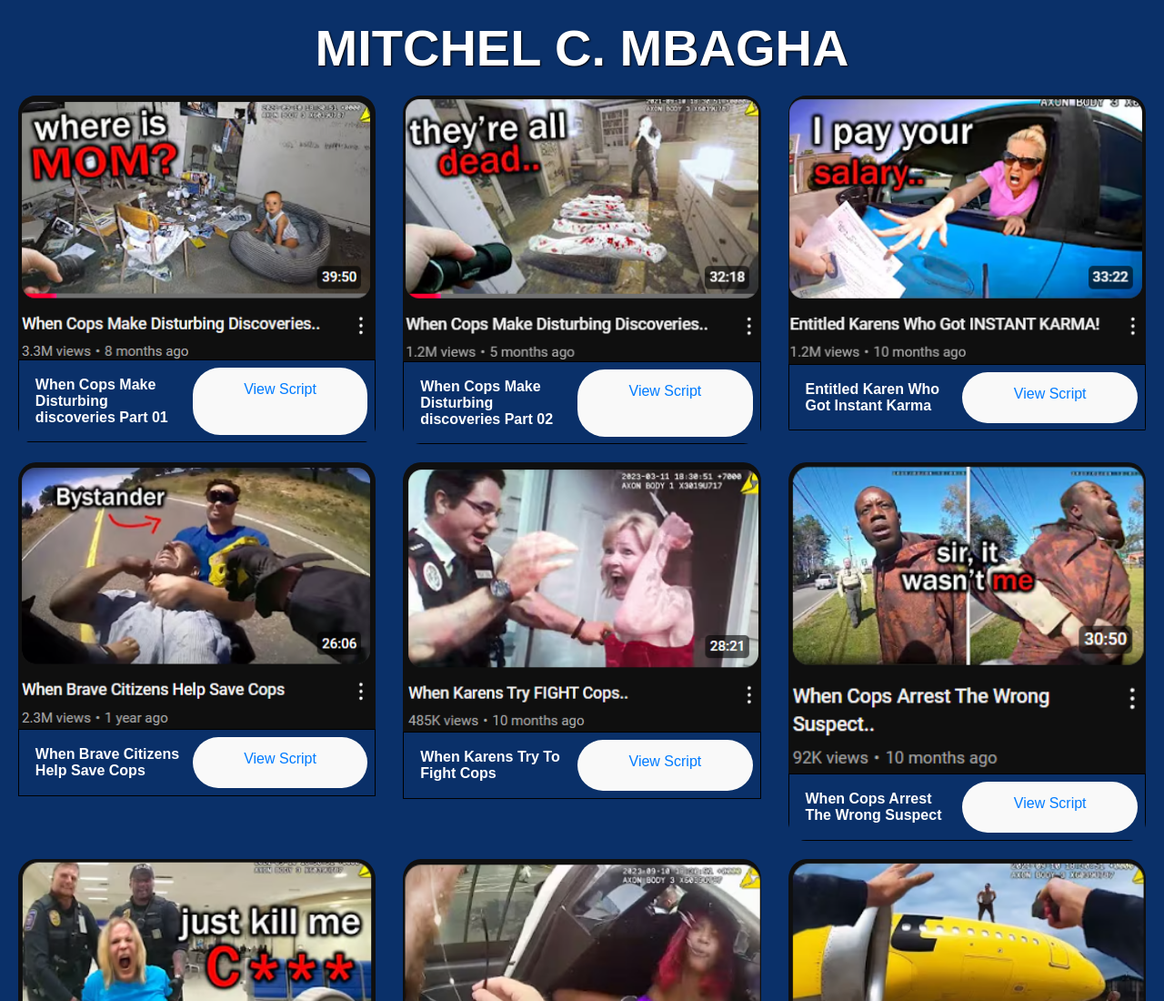
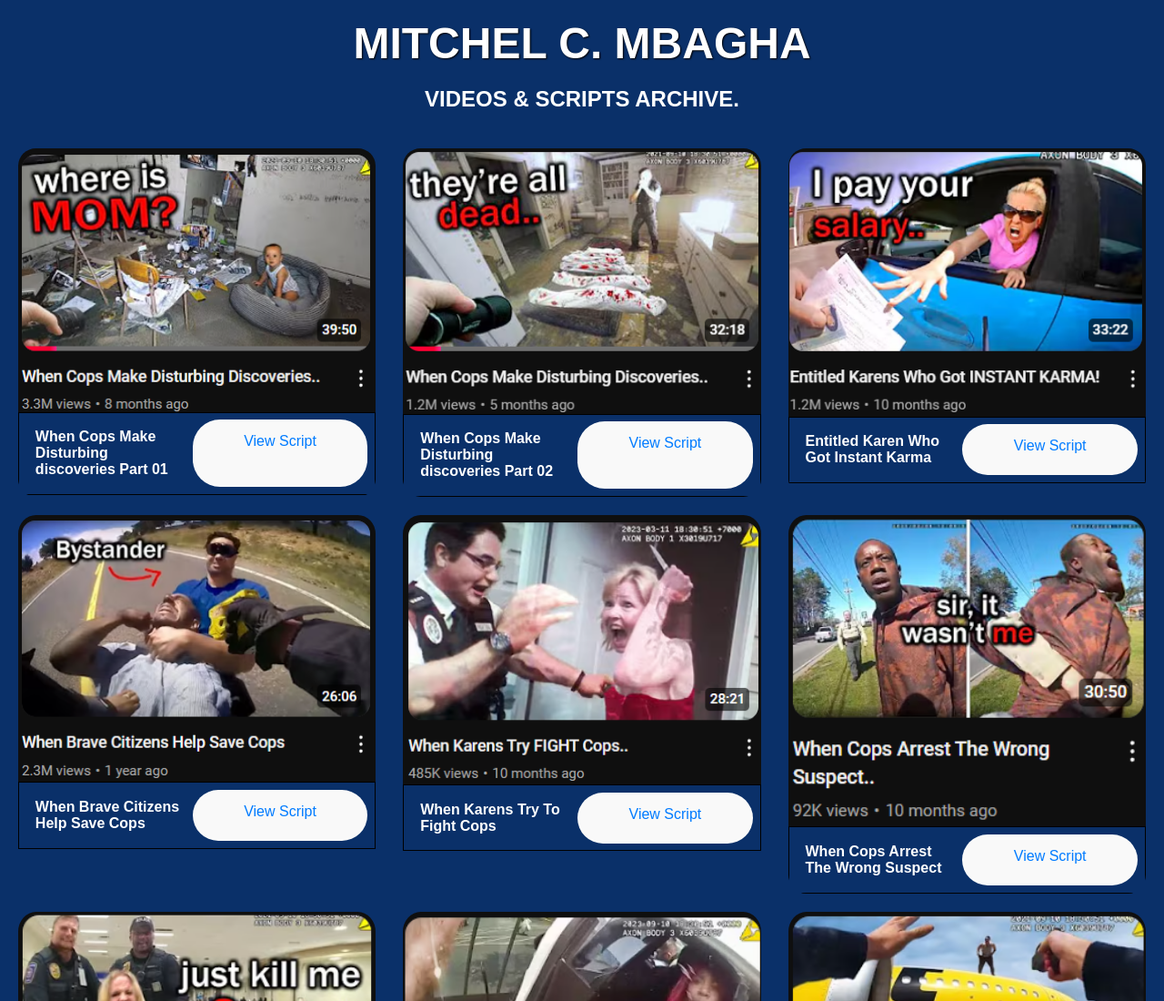
Before and after one commit to ProgrammeMitch/vid_collection, a plain HTML site: page index.html in a window 1280 px wide. Shown: the top 1100 px of the page at 91% size. Drawn offline with Linux system fonts and the light colour scheme.

Commit message:
headings

```diff
--- a/index.html
+++ b/index.html
@@ -12,6 +12,7 @@
     <div class="container">
         <div class="content">
             <h1>MITCHEL C. MBAGHA</h1>
+            <h2>VIDEOS & SCRIPTS ARCHIVE.</h2>
         </div>
         <!-- Collection 1 -->
         <div class="collections"></div>
--- a/styles.css
+++ b/styles.css
@@ -90,6 +90,12 @@ body {
     text-shadow: 1px 1px 2px #000;
 }
 
+.content h1 {
+    font-size: 3em;
+    margin: 0 auto;
+    text-shadow: 1px 1px 2px #000;
+}
+
 .video-link {
 
     border: 1px solid #000;
```
